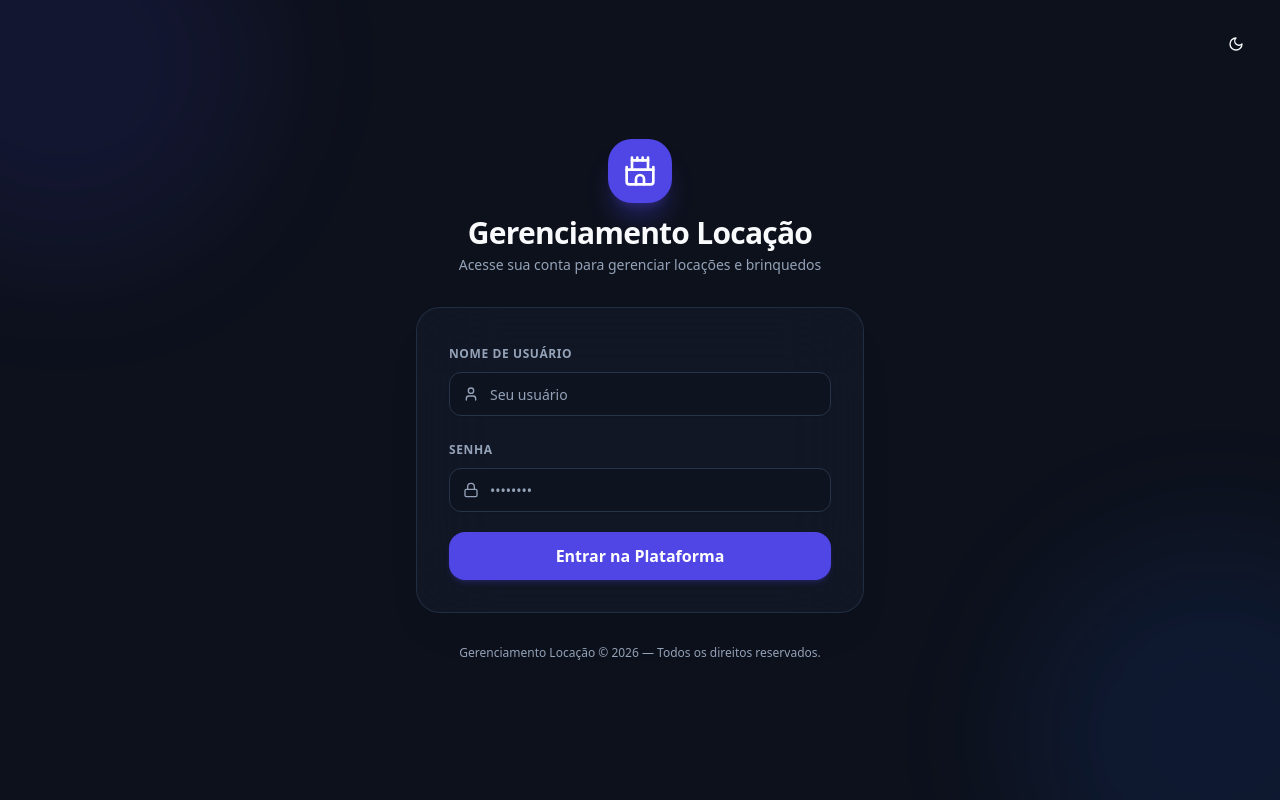
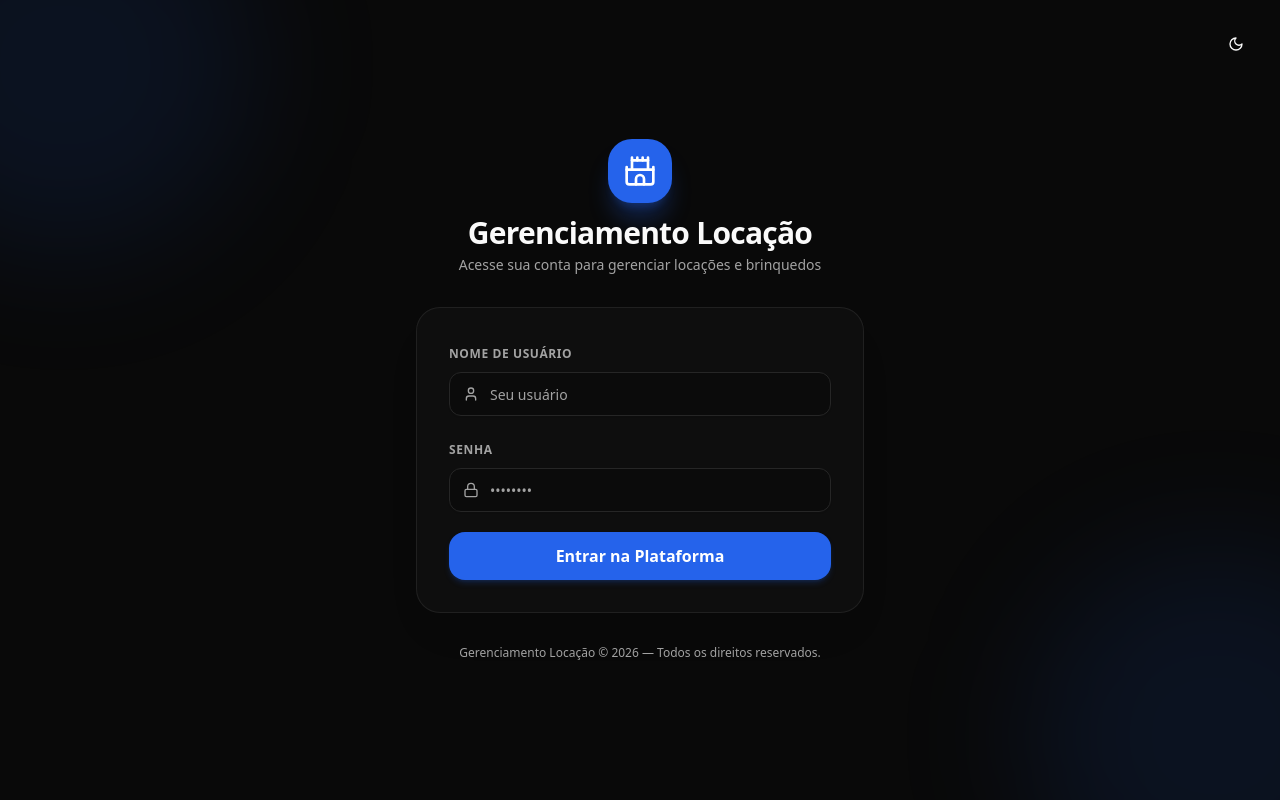
Before and after one commit to GHRodriguess/gerenciamento-locacao, a Next.js app in the folder frontend/: page /login in a window 1280 px wide. Built offline with nearby package versions, Linux system fonts and the light colour scheme.

Commit message:
style: ajustar tema escuro para preto profundo com acentos em azul

```diff
--- a/frontend/src/app/globals.css
+++ b/frontend/src/app/globals.css
@@ -30,33 +30,59 @@
     --chart-4: 43 74% 66%;
     --chart-5: 27 87% 67%;
     --radius: 1rem;
+
+    /* Indigo palette in light mode */
+    --indigo-50: 226 100% 97%;
+    --indigo-100: 226 100% 94%;
+    --indigo-200: 228 96% 89%;
+    --indigo-300: 232 97% 82%;
+    --indigo-400: 235 94% 74%;
+    --indigo-500: 239 84% 67%;
+    --indigo-600: 243 75% 59%;
+    --indigo-700: 245 58% 51%;
+    --indigo-800: 244 55% 41%;
+    --indigo-900: 242 47% 34%;
+    --indigo-950: 244 47% 20%;
   }
 
   .dark {
-    --background: 224 35% 8%;
-    --foreground: 210 40% 98%;
-    --card: 224 32% 12%;
-    --card-foreground: 210 40% 98%;
-    --popover: 224 32% 12%;
-    --popover-foreground: 210 40% 98%;
-    --primary: 238.7 83.5% 66.7%;
-    --primary-foreground: 210 40% 98%;
-    --secondary: 217.2 32.6% 17.5%;
-    --secondary-foreground: 210 40% 98%;
-    --muted: 217.2 32.6% 17.5%;
-    --muted-foreground: 215 20.2% 65.1%;
-    --accent: 217.2 32.6% 17.5%;
-    --accent-foreground: 210 40% 98%;
+    --background: 0 0% 3.5%;
+    --foreground: 0 0% 98%;
+    --card: 0 0% 7%;
+    --card-foreground: 0 0% 98%;
+    --popover: 0 0% 7%;
+    --popover-foreground: 0 0% 98%;
+    --primary: 217.2 91.2% 59.8%;
+    --primary-foreground: 0 0% 100%;
+    --secondary: 0 0% 12%;
+    --secondary-foreground: 0 0% 98%;
+    --muted: 0 0% 12%;
+    --muted-foreground: 0 0% 64%;
+    --accent: 0 0% 13%;
+    --accent-foreground: 0 0% 98%;
     --destructive: 0 62.8% 30.6%;
-    --destructive-foreground: 210 40% 98%;
-    --border: 217.2 32.6% 22%;
-    --input: 217.2 32.6% 22%;
-    --ring: 238.7 83.5% 66.7%;
-    --chart-1: 220 70% 50%;
+    --destructive-foreground: 0 0% 98%;
+    --border: 0 0% 15%;
+    --input: 0 0% 15%;
+    --ring: 217.2 91.2% 59.8%;
+    --chart-1: 217.2 91.2% 59.8%;
     --chart-2: 160 60% 45%;
     --chart-3: 30 80% 55%;
     --chart-4: 280 65% 60%;
     --chart-5: 340 75% 55%;
+
+    /* Indigo palette in dark mode (mapped to vibrant blue) */
+    --indigo-50: 214 100% 97%;
+    --indigo-100: 214 95% 93%;
+    --indigo-200: 213 97% 87%;
+    --indigo-300: 212 96% 78%;
+    --indigo-400: 213 94% 68%;
+    --indigo-500: 217.2 91.2% 59.8%;
+    --indigo-600: 221.2 83.2% 53.3%;
+    --indigo-700: 224.3 76.3% 48%;
+    --indigo-800: 225.9 70.7% 40.2%;
+    --indigo-900: 224.4 64.3% 32.9%;
+    --indigo-950: 226 57% 21%;
   }
 }
 
--- a/frontend/tailwind.config.ts
+++ b/frontend/tailwind.config.ts
@@ -10,45 +10,58 @@ const config: Config = {
   theme: {
   	extend: {
   		colors: {
-  			background: 'hsl(var(--background))',
-  			foreground: 'hsl(var(--foreground))',
+  			background: 'hsl(var(--background) / <alpha-value>)',
+  			foreground: 'hsl(var(--foreground) / <alpha-value>)',
   			card: {
-  				DEFAULT: 'hsl(var(--card))',
-  				foreground: 'hsl(var(--card-foreground))'
+  				DEFAULT: 'hsl(var(--card) / <alpha-value>)',
+  				foreground: 'hsl(var(--card-foreground) / <alpha-value>)'
   			},
   			popover: {
-  				DEFAULT: 'hsl(var(--popover))',
-  				foreground: 'hsl(var(--popover-foreground))'
+  				DEFAULT: 'hsl(var(--popover) / <alpha-value>)',
+  				foreground: 'hsl(var(--popover-foreground) / <alpha-value>)'
   			},
   			primary: {
-  				DEFAULT: 'hsl(var(--primary))',
-  				foreground: 'hsl(var(--primary-foreground))'
+  				DEFAULT: 'hsl(var(--primary) / <alpha-value>)',
+  				foreground: 'hsl(var(--primary-foreground) / <alpha-value>)'
   			},
   			secondary: {
-  				DEFAULT: 'hsl(var(--secondary))',
-  				foreground: 'hsl(var(--secondary-foreground))'
+  				DEFAULT: 'hsl(var(--secondary) / <alpha-value>)',
+  				foreground: 'hsl(var(--secondary-foreground) / <alpha-value>)'
   			},
   			muted: {
-  				DEFAULT: 'hsl(var(--muted))',
-  				foreground: 'hsl(var(--muted-foreground))'
+  				DEFAULT: 'hsl(var(--muted) / <alpha-value>)',
+  				foreground: 'hsl(var(--muted-foreground) / <alpha-value>)'
   			},
   			accent: {
-  				DEFAULT: 'hsl(var(--accent))',
-  				foreground: 'hsl(var(--accent-foreground))'
+  				DEFAULT: 'hsl(var(--accent) / <alpha-value>)',
+  				foreground: 'hsl(var(--accent-foreground) / <alpha-value>)'
   			},
   			destructive: {
-  				DEFAULT: 'hsl(var(--destructive))',
-  				foreground: 'hsl(var(--destructive-foreground))'
+  				DEFAULT: 'hsl(var(--destructive) / <alpha-value>)',
+  				foreground: 'hsl(var(--destructive-foreground) / <alpha-value>)'
   			},
-  			border: 'hsl(var(--border))',
-  			input: 'hsl(var(--input))',
-  			ring: 'hsl(var(--ring))',
+  			border: 'hsl(var(--border) / <alpha-value>)',
+  			input: 'hsl(var(--input) / <alpha-value>)',
+  			ring: 'hsl(var(--ring) / <alpha-value>)',
+  			indigo: {
+  				50: 'hsl(var(--indigo-50) / <alpha-value>)',
+  				100: 'hsl(var(--indigo-100) / <alpha-value>)',
+  				200: 'hsl(var(--indigo-200) / <alpha-value>)',
+  				300: 'hsl(var(--indigo-300) / <alpha-value>)',
+  				400: 'hsl(var(--indigo-400) / <alpha-value>)',
+  				500: 'hsl(var(--indigo-500) / <alpha-value>)',
+  				600: 'hsl(var(--indigo-600) / <alpha-value>)',
+  				700: 'hsl(var(--indigo-700) / <alpha-value>)',
+  				800: 'hsl(var(--indigo-800) / <alpha-value>)',
+  				900: 'hsl(var(--indigo-900) / <alpha-value>)',
+  				950: 'hsl(var(--indigo-950) / <alpha-value>)'
+  			},
   			chart: {
-  				'1': 'hsl(var(--chart-1))',
-  				'2': 'hsl(var(--chart-2))',
-  				'3': 'hsl(var(--chart-3))',
-  				'4': 'hsl(var(--chart-4))',
-  				'5': 'hsl(var(--chart-5))'
+  				'1': 'hsl(var(--chart-1) / <alpha-value>)',
+  				'2': 'hsl(var(--chart-2) / <alpha-value>)',
+  				'3': 'hsl(var(--chart-3) / <alpha-value>)',
+  				'4': 'hsl(var(--chart-4) / <alpha-value>)',
+  				'5': 'hsl(var(--chart-5) / <alpha-value>)'
   			}
   		},
   		borderRadius: {
```
